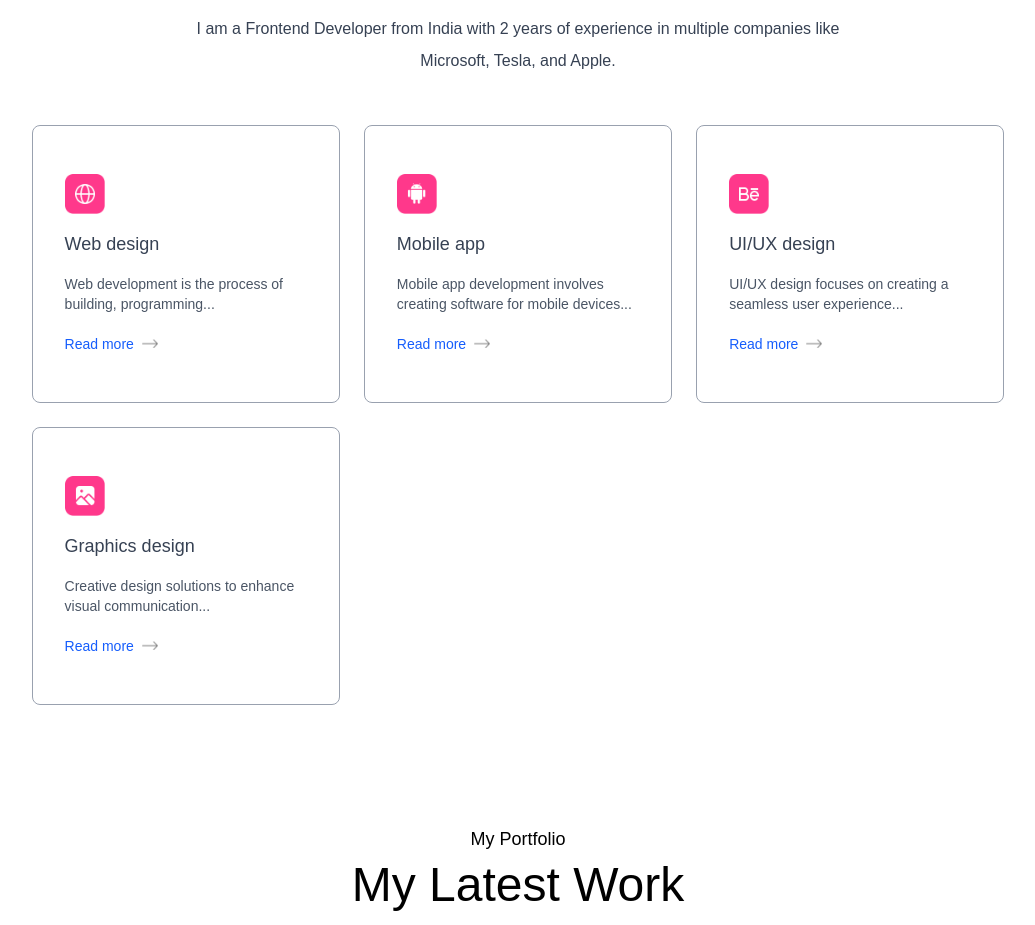
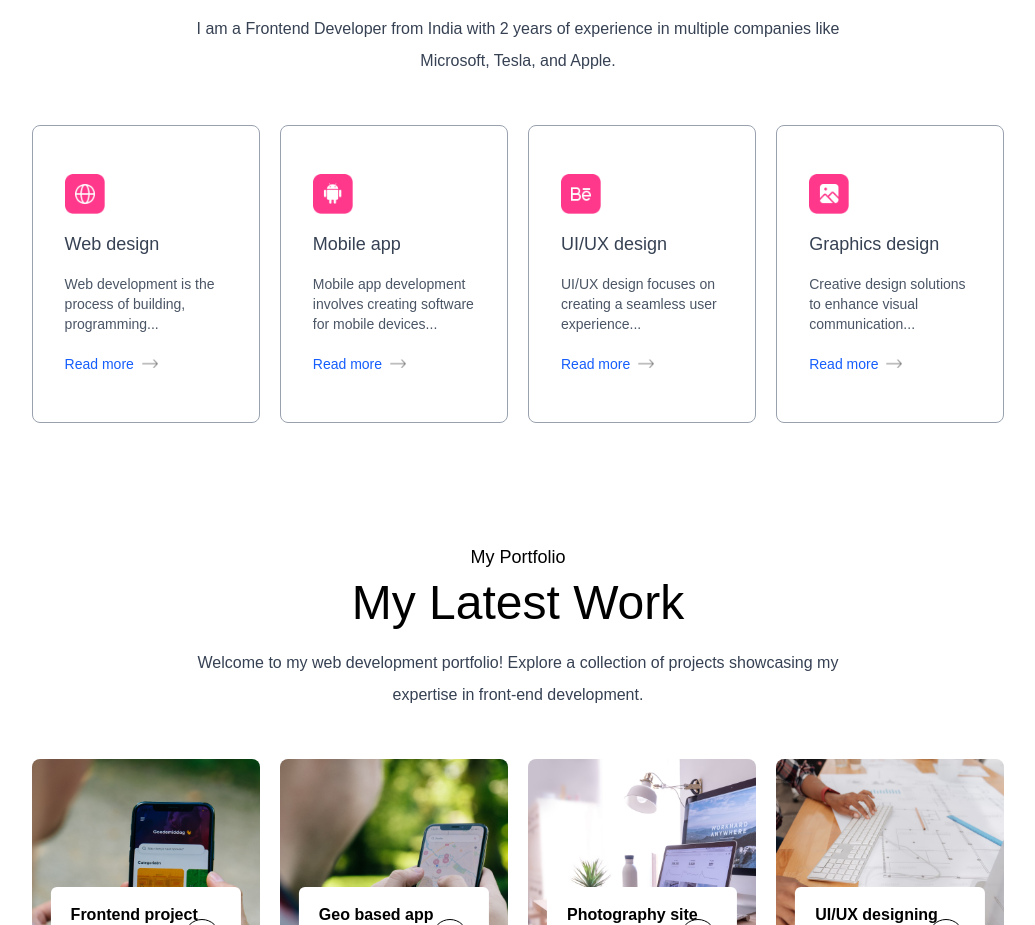
Before and after one commit to nzaman7878/My-Portfolio, a Next.js app: page / in a window 1280 px wide. Shown: the part 1760-2685 px from the top of the page, without its empty margins (122-1157 px from the left). Built offline with nearby package versions, Linux system fonts and the light colour scheme; a web font is replaced by a local one.

Commit message:
solve services css problem

```diff
--- a/app/components/Services.jsx
+++ b/app/components/Services.jsx
@@ -13,7 +13,7 @@
         Microsoft, Tesla, and Apple.
       </p>
 
-      <div className="grid grid-cols-1 sm:grid-cols-2 lg:grid-cols-3 gap-6 my-10">
+      <div className="grid grid-cols-1 sm:grid-cols-2 md:grid-cols-3 xl:grid-cols-4 gap-5 my-10">
         {serviceData.map(({ icon, title, description, link }, index) => (
           <div
             key={index}
```
